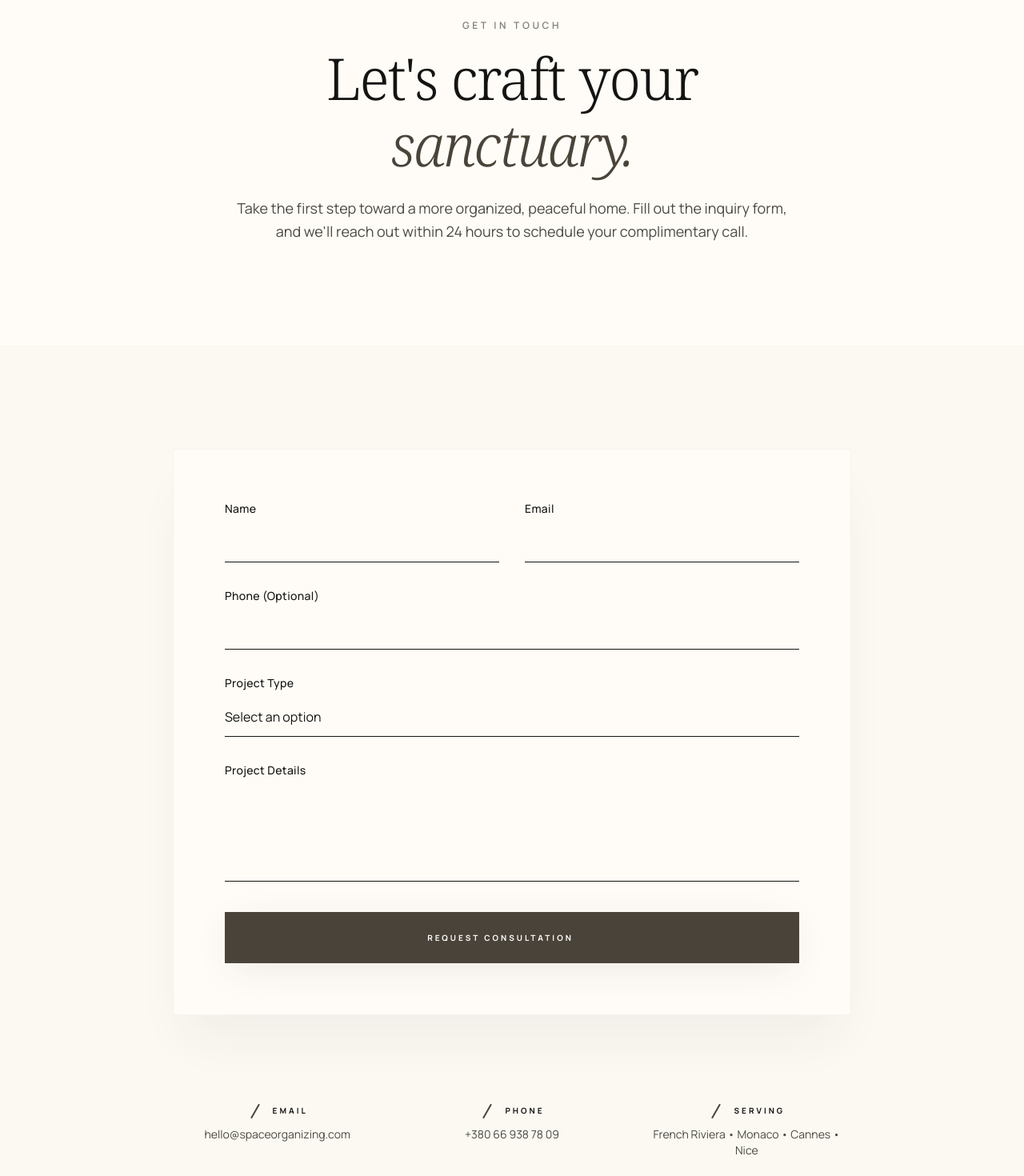
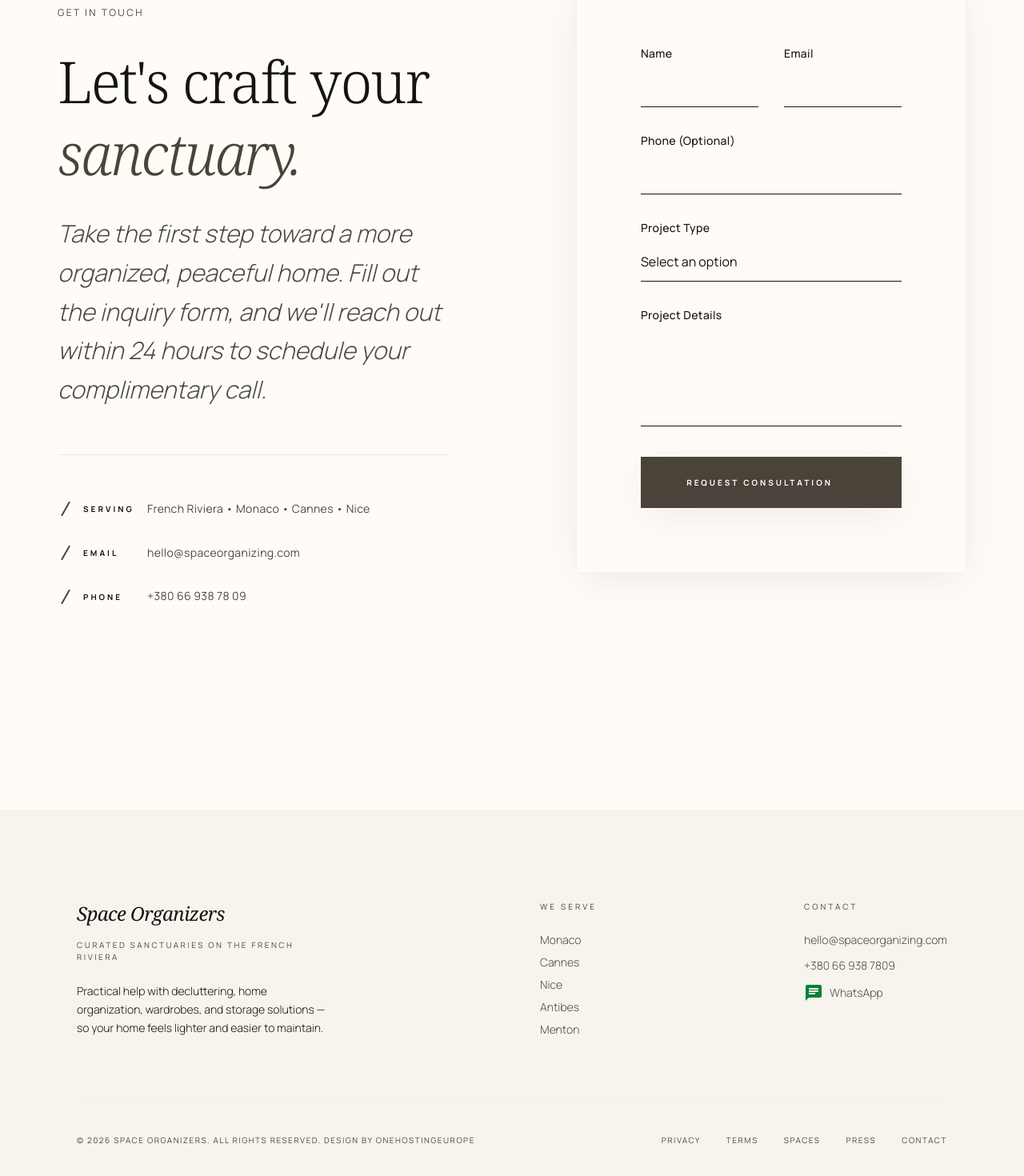
Before and after one commit to Onehostingeurope/spacesorganizers, a Next.js app: page /en/contact in a window 1280 px wide. Shown: the part 200-1670 px from the top of the page at 80% size. Built offline with nearby package versions, Linux system fonts and the light colour scheme.

Commit message:
feat(ui): migrate dedicated contact page to use the sophisticated side-by-side editorial layout

```diff
--- a/src/app/[lang]/contact/page.tsx
+++ b/src/app/[lang]/contact/page.tsx
@@ -4,7 +4,6 @@ import { Header } from "@/components/blocks/Header";
 import { Footer } from "@/components/blocks/Footer";
 import { ContactForm } from "@/components/blocks/ContactForm";
 import { Section } from "@/components/ui/Section";
-import { Heading, Subheading } from "@/components/ui/Typography";
 import { getDictionary, hasLocale, type Locale } from "@/lib/dictionaries";
 
 export default async function Contact({
@@ -22,47 +21,47 @@ export default async function Contact({
   return (
     <>
       <Header dict={dict} lang={locale} />
-      <main className="flex-1 pt-24 bg-surface">
-        <Section className="pb-12 text-center border-b border-outline-variant/10">
-          <div className="max-w-3xl mx-auto px-6">
-            <Subheading className="mb-4 opacity-70">{c.label}</Subheading>
-            <Heading as="h1" className="mb-6 font-light">
-              {c.heading} <span className="italic text-primary">{c.heading_accent}</span>
-            </Heading>
-            <p className="font-body text-on-surface-variant leading-relaxed text-lg">
+      <main className="flex-1 pt-32 pb-32 bg-surface">
+        <Section className="bg-surface lg:pt-12" id="contact">
+          <div className="max-w-7xl mx-auto grid grid-cols-1 lg:grid-cols-2 gap-20 lg:gap-40 items-start px-6">
+            <div className="pt-8">
+              <span className="font-label text-xs tracking-[0.2em] uppercase text-primary mb-8 block">
+                {c.label}
+              </span>
+              <h3 className="font-headline text-5xl md:text-7xl leading-tight mb-8 tracking-tight">
+                {c.heading}{" "}
+                <br />
+                <span className="italic text-primary">{c.heading_accent}</span>
+              </h3>
+              <p className="font-body text-xl lg:text-3xl text-on-surface-variant leading-relaxed font-light mb-14 italic">
                 {c.description}
               </p>
-          </div>
-        </Section>
-
-        <Section className="bg-surface-container-low pt-20">
-          <div className="max-w-4xl mx-auto px-6">
-            <div className="bg-surface p-8 md:p-16 ghost-border shadow-ambient rounded-DEFAULT mb-20">
-              <ContactForm />
-            </div>
-
-            <div className="grid grid-cols-1 md:grid-cols-3 gap-8 text-center pt-8">
-              <div className="flex flex-col items-center group cursor-default">
-                <p className="font-label font-bold text-[10px] tracking-[0.3em] uppercase text-on-surface mb-3 flex items-center justify-center gap-3">
+              <div className="space-y-8 text-on-surface-variant font-sans tracking-wide text-sm leading-relaxed border-t border-outline-variant/30 pt-14">
+                <p className="flex items-center group cursor-default">
+                  <strong className="font-bold uppercase tracking-[0.3em] text-[10px] text-on-surface w-28 flex items-center gap-3">
+                    <span className="w-5 h-[2px] bg-primary rotate-[-60deg] transition-transform duration-500 group-hover:rotate-[-40deg]"></span>
+                    {c.serving_label}
+                  </strong>
+                  {c.serving}
+                </p>
+                <p className="flex items-center group cursor-default">
+                  <strong className="font-bold uppercase tracking-[0.3em] text-[10px] text-on-surface w-28 flex items-center gap-3">
                     <span className="w-5 h-[2px] bg-primary rotate-[-60deg] transition-transform duration-500 group-hover:rotate-[-40deg]"></span>
                     {c.email_label}
+                  </strong>
+                  hello@spaceorganizing.com
                 </p>
-                <p className="font-body text-on-surface-variant text-sm">hello@spaceorganizing.com</p>
-              </div>
-              <div className="flex flex-col items-center group cursor-default">
-                <p className="font-label font-bold text-[10px] tracking-[0.3em] uppercase text-on-surface mb-3 flex items-center justify-center gap-3">
+                <p className="flex items-center group cursor-default">
+                  <strong className="font-bold uppercase tracking-[0.3em] text-[10px] text-on-surface w-28 flex items-center gap-3">
                     <span className="w-5 h-[2px] bg-primary rotate-[-60deg] transition-transform duration-500 group-hover:rotate-[-40deg]"></span>
                     {c.phone_label}
+                  </strong>
+                  +380 66 938 78 09
                 </p>
-                <p className="font-body text-on-surface-variant text-sm">+380 66 938 78 09</p>
               </div>
-              <div className="flex flex-col items-center group cursor-default">
-                <p className="font-label font-bold text-[10px] tracking-[0.3em] uppercase text-on-surface mb-3 flex items-center justify-center gap-3">
-                  <span className="w-5 h-[2px] bg-primary rotate-[-60deg] transition-transform duration-500 group-hover:rotate-[-40deg]"></span>
-                  {c.serving_label}
-                </p>
-                <p className="font-body text-on-surface-variant text-sm">{c.serving}</p>
             </div>
+            <div className="bg-surface p-12 md:p-20 shadow-premium rounded-DEFAULT ghost-border">
+              <ContactForm />
             </div>
           </div>
         </Section>
```
Lines whose indentation alone changed are shown as unchanged.
